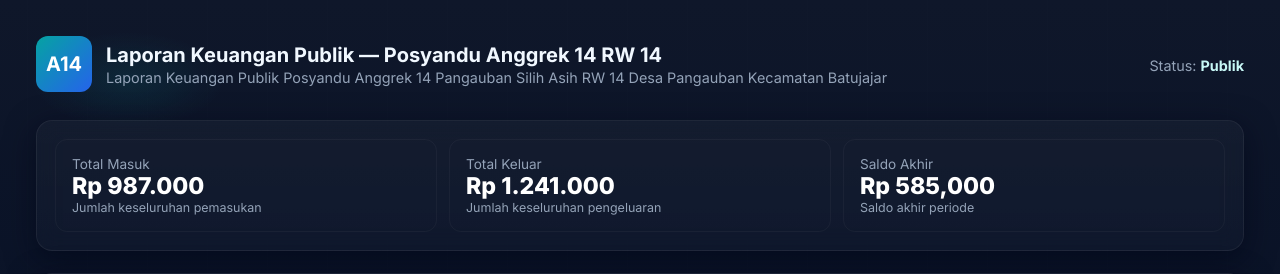
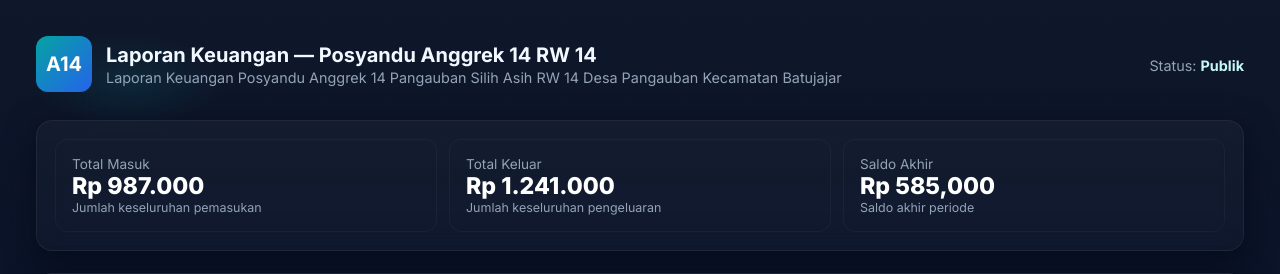
Before and after one commit to KAA070209/laporan, a Flask app: page /laporan in a window 1280 px wide. Shown: the top 274 px of the page. Run offline with Flask 3, Linux system fonts and the light colour scheme; data comes from the database, SQL or seed files in the repository; data that the repository does not hold is empty.

Commit message:
update all

```diff
--- a/templates/laporan_public.html
+++ b/templates/laporan_public.html
@@ -195,8 +195,8 @@
     <div class="title">
       <div class="logo">A14</div>
       <div>
-        <h1>Laporan Keuangan Publik — Posyandu Anggrek 14 RW 14</h1>
-        <div class="sub">Laporan Keuangan Publik Posyandu Anggrek 14 Pangauban Silih Asih RW 14 Desa Pangauban Kecamatan Batujajar</div>
+        <h1>Laporan Keuangan — Posyandu Anggrek 14 RW 14</h1>
+        <div class="sub">Laporan Keuangan Posyandu Anggrek 14 Pangauban Silih Asih RW 14 Desa Pangauban Kecamatan Batujajar</div>
       </div>
     </div>
     <div class="sub">Status: <strong style="color:#c7f8f6">Publik</strong></div>
--- a/templates/login.html
+++ b/templates/login.html
@@ -212,7 +212,7 @@
     {% endwith %}
 
     <!-- 🔗 Tombol ke halaman publik -->
-    <a href="{{ url_for('laporan_publik') }}" class="public-link">📊 Lihat Laporan Publik</a>
+    <a href="{{ url_for('laporan_publik') }}" class="public-link">📊 Lihat Laporan</a>
 
     <!-- ✅ Login Form -->
     <form action="/login" method="POST" autocomplete="off">
```
